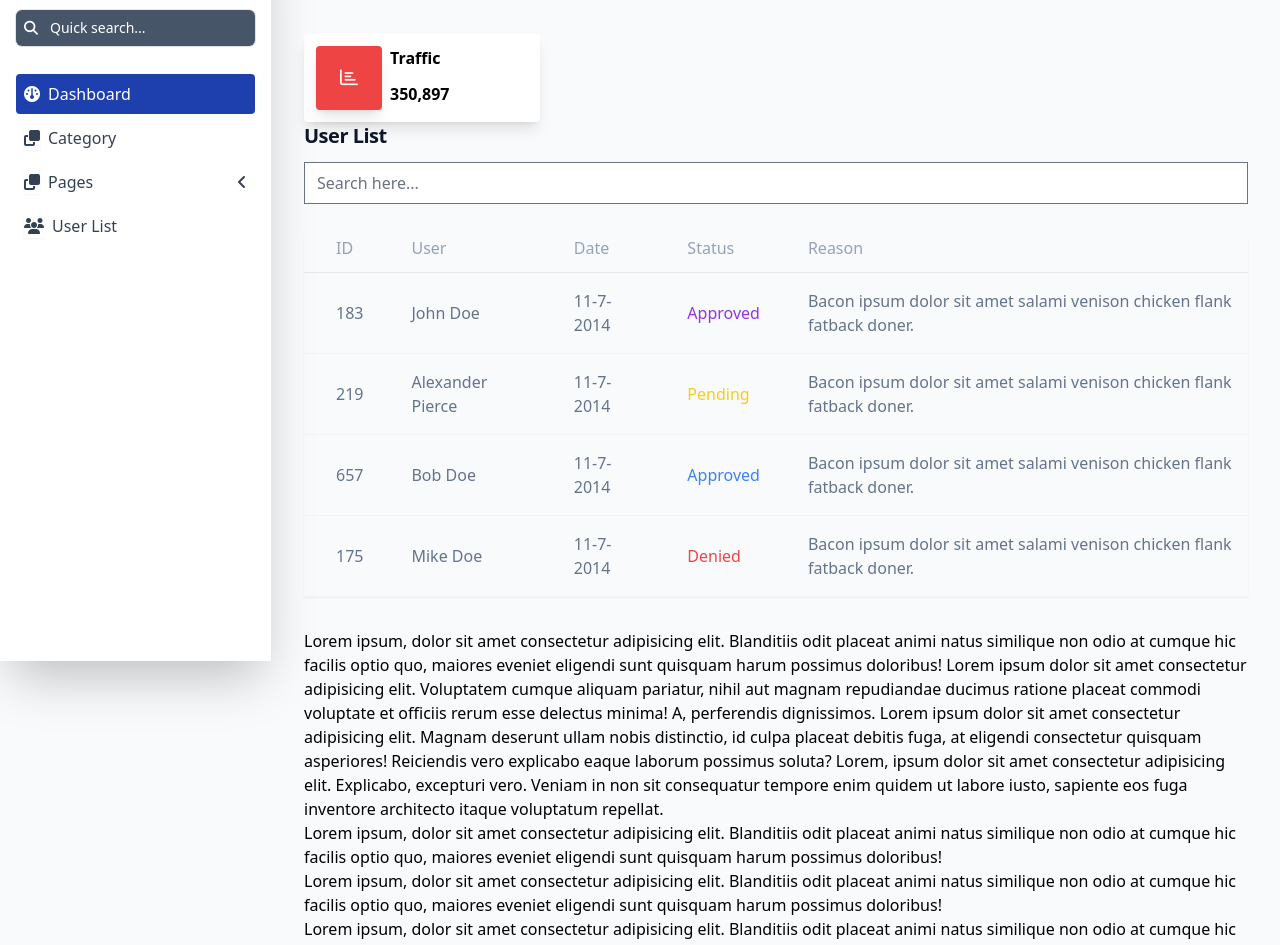
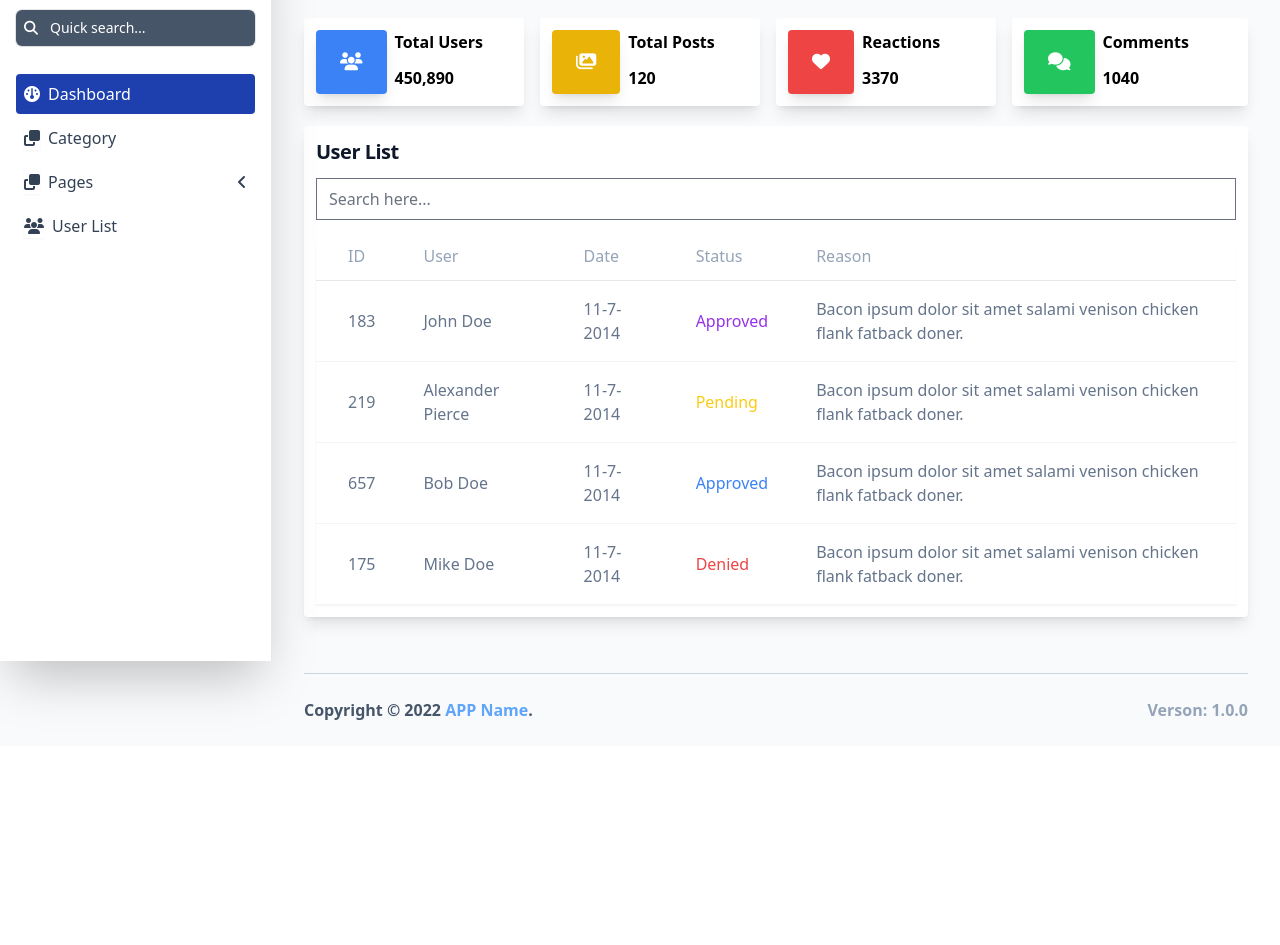
Before and after one commit to abdulmajidcse/tailwind-admin, a website: page src/index.html in a window 1280 px wide. Shown: the part 139-1084 px from the top of the page. After the commit the page ends 885 px from the top, so only its background shows below. Drawn offline with Linux system fonts and the light colour scheme; files whose address does not match are found by name.

Commit message:
dashboard page update

```diff
--- a/src/index.html
+++ b/src/index.html
@@ -319,7 +319,7 @@
         >
           <main class="pt-5">
             <!-- main content header -->
-            <div class="md:flex md:justify-between mb-10">
+            <div class="md:flex md:justify-between mb-6">
               <div>
                 <h1
                   class="text-3xl sm:text-4xl text-slate-900 tracking-tight dark:text-slate-200"
@@ -338,8 +338,71 @@
             </div>
             <!-- end of main content header -->
 
-            <section class="mb-4">
+            <section class="mb-5">
               <div class="flex flex-wrap">
+                <div class="w-full lg:w-6/12 xl:w-3/12">
+                  <div
+                    class="relative flex flex-col min-w-0 break-words bg-white dark:bg-white/5 rounded mb-6 xl:mb-0 shadow-lg mr-0 lg:mr-4"
+                  >
+                    <div class="flex-auto p-3">
+                      <div class="flex flex-wrap">
+                        <div
+                          class="text-white px-6 py-5 shadow-lg rounded bg-blue-500"
+                        >
+                          <i class="fas fa-users text-lg"></i>
+                        </div>
+
+                        <div class="ml-2">
+                          <h5 class="mb-3 font-semibold">Total Users</h5>
+                          <p class="font-bold">450,890</p>
+                        </div>
+                      </div>
+                    </div>
+                  </div>
+                </div>
+
+                <div class="w-full lg:w-6/12 xl:w-3/12">
+                  <div
+                    class="relative flex flex-col min-w-0 break-words bg-white dark:bg-white/5 rounded mb-6 xl:mb-0 shadow-lg mr-0 xl:mr-4"
+                  >
+                    <div class="flex-auto p-3">
+                      <div class="flex flex-wrap">
+                        <div
+                          class="text-white px-6 py-5 shadow-lg rounded bg-yellow-500"
+                        >
+                          <i class="fas fa-images text-lg"></i>
+                        </div>
+
+                        <div class="ml-2">
+                          <h5 class="mb-3 font-semibold">Total Posts</h5>
+                          <p class="font-bold">120</p>
+                        </div>
+                      </div>
+                    </div>
+                  </div>
+                </div>
+
+                <div class="w-full lg:w-6/12 xl:w-3/12">
+                  <div
+                    class="relative flex flex-col min-w-0 break-words bg-white dark:bg-white/5 rounded mb-6 xl:mb-0 shadow-lg mr-0 lg:mr-4"
+                  >
+                    <div class="flex-auto p-3">
+                      <div class="flex flex-wrap">
+                        <div
+                          class="text-white px-6 py-5 shadow-lg rounded bg-red-500"
+                        >
+                          <i class="fas fa-heart text-lg"></i>
+                        </div>
+
+                        <div class="ml-2">
+                          <h5 class="mb-3 font-semibold">Reactions</h5>
+                          <p class="font-bold">3370</p>
+                        </div>
+                      </div>
+                    </div>
+                  </div>
+                </div>
+
                 <div class="w-full lg:w-6/12 xl:w-3/12">
                   <div
                     class="relative flex flex-col min-w-0 break-words bg-white dark:bg-white/5 rounded mb-6 xl:mb-0 shadow-lg"
@@ -347,21 +410,25 @@
                     <div class="flex-auto p-3">
                       <div class="flex flex-wrap">
                         <div
-                          class="text-white px-6 py-5 shadow-lg rounded bg-red-500"
+                          class="text-white px-6 py-5 shadow-lg rounded bg-green-500"
                         >
-                          <i class="far fa-chart-bar text-lg"></i>
+                          <i class="fas fa-comments text-lg"></i>
                         </div>
 
-                        <div class="font-semibold ml-2">
-                          <h5 class="mb-3">Traffic</h5>
-                          <p>350,897</p>
+                        <div class="ml-2">
+                          <h5 class="mb-3 font-semibold">Comments</h5>
+                          <p class="font-bold">1040</p>
                         </div>
                       </div>
                     </div>
                   </div>
                 </div>
               </div>
+            </section>
 
+            <section
+              class="bg-white dark:bg-white/5 rounded shadow-lg p-3"
+            >
               <h2
                 data-docsearch-ignore="true"
                 class="text-slate-900 text-xl tracking-tight font-semibold mb-3 dark:text-slate-200"
@@ -369,15 +436,14 @@
                 User List
               </h2>
 
-              <div class="mb-16 prose prose-slate dark:prose-dark">
               <input
                 type="text"
                 name="name"
                 placeholder="Search here..."
-                  class="w-full"
+                class="w-full mb-6"
               />
 
-                <div class="overflow-x-auto shadow-sm my-8">
+              <div class="overflow-x-auto shadow-sm">
                 <table class="border-collapse table-auto w-full">
                   <thead>
                     <tr>
@@ -433,8 +499,8 @@
                       <td
                         class="border-b border-slate-100 dark:border-slate-700 p-4 pl-8 text-slate-500 dark:text-slate-400"
                       >
-                          Bacon ipsum dolor sit amet salami venison chicken
-                          flank fatback doner.
+                        Bacon ipsum dolor sit amet salami venison chicken flank
+                        fatback doner.
                       </td>
                     </tr>
                     <tr>
@@ -461,8 +527,8 @@
                       <td
                         class="border-b border-slate-100 dark:border-slate-700 p-4 pl-8 text-slate-500 dark:text-slate-400"
                       >
-                          Bacon ipsum dolor sit amet salami venison chicken
-                          flank fatback doner.
+                        Bacon ipsum dolor sit amet salami venison chicken flank
+                        fatback doner.
                       </td>
                     </tr>
                     <tr>
@@ -489,8 +555,8 @@
                       <td
                         class="border-b border-slate-100 dark:border-slate-700 p-4 pl-8 text-slate-500 dark:text-slate-400"
                       >
-                          Bacon ipsum dolor sit amet salami venison chicken
-                          flank fatback doner.
+                        Bacon ipsum dolor sit amet salami venison chicken flank
+                        fatback doner.
                       </td>
                     </tr>
                     <tr>
@@ -517,68 +583,18 @@
                       <td
                         class="border-b border-slate-100 dark:border-slate-700 p-4 pl-8 text-slate-500 dark:text-slate-400"
                       >
-                          Bacon ipsum dolor sit amet salami venison chicken
-                          flank fatback doner.
+                        Bacon ipsum dolor sit amet salami venison chicken flank
+                        fatback doner.
                       </td>
                     </tr>
                   </tbody>
                 </table>
               </div>
-
-                <p>
-                  Lorem ipsum, dolor sit amet consectetur adipisicing elit.
-                  Blanditiis odit placeat animi natus similique non odio at
-                  cumque hic facilis optio quo, maiores eveniet eligendi sunt
-                  quisquam harum possimus doloribus! Lorem ipsum dolor sit amet
-                  consectetur adipisicing elit. Voluptatem cumque aliquam
-                  pariatur, nihil aut magnam repudiandae ducimus ratione placeat
-                  commodi voluptate et officiis rerum esse delectus minima! A,
-                  perferendis dignissimos. Lorem ipsum dolor sit amet
-                  consectetur adipisicing elit. Magnam deserunt ullam nobis
-                  distinctio, id culpa placeat debitis fuga, at eligendi
-                  consectetur quisquam asperiores! Reiciendis vero explicabo
-                  eaque laborum possimus soluta? Lorem, ipsum dolor sit amet
-                  consectetur adipisicing elit. Explicabo, excepturi vero.
-                  Veniam in non sit consequatur tempore enim quidem ut labore
-                  iusto, sapiente eos fuga inventore architecto itaque
-                  voluptatum repellat.
-                </p>
-                <p>
-                  Lorem ipsum, dolor sit amet consectetur adipisicing elit.
-                  Blanditiis odit placeat animi natus similique non odio at
-                  cumque hic facilis optio quo, maiores eveniet eligendi sunt
-                  quisquam harum possimus doloribus!
-                </p>
-                <p>
-                  Lorem ipsum, dolor sit amet consectetur adipisicing elit.
-                  Blanditiis odit placeat animi natus similique non odio at
-                  cumque hic facilis optio quo, maiores eveniet eligendi sunt
-                  quisquam harum possimus doloribus!
-                </p>
-                <p>
-                  Lorem ipsum, dolor sit amet consectetur adipisicing elit.
-                  Blanditiis odit placeat animi natus similique non odio at
-                  cumque hic facilis optio quo, maiores eveniet eligendi sunt
-                  quisquam harum possimus doloribus!
-                </p>
-                <p>
-                  Lorem ipsum, dolor sit amet consectetur adipisicing elit.
-                  Blanditiis odit placeat animi natus similique non odio at
-                  cumque hic facilis optio quo, maiores eveniet eligendi sunt
-                  quisquam harum possimus doloribus!
-                </p>
-                <p>
-                  Lorem ipsum, dolor sit amet consectetur adipisicing elit.
-                  Blanditiis odit placeat animi natus similique non odio at
-                  cumque hic facilis optio quo, maiores eveniet eligendi sunt
-                  quisquam harum possimus doloribus!
-                </p>
-              </div>
             </section>
           </main>
 
           <footer
-            class="font-semibold leading-6 mt-16 border-t border-slate-300 dark:border-slate-200/5"
+            class="font-semibold leading-6 mt-14 border-t border-slate-300 dark:border-slate-200/5"
           >
             <div class="py-6 sm:flex justify-between text-slate-600">
               <div class="mb-6 sm:mb-0 sm:flex">
```
Also changed, not shown: src/dist/output.css. Lines whose indentation alone changed are shown as unchanged.
